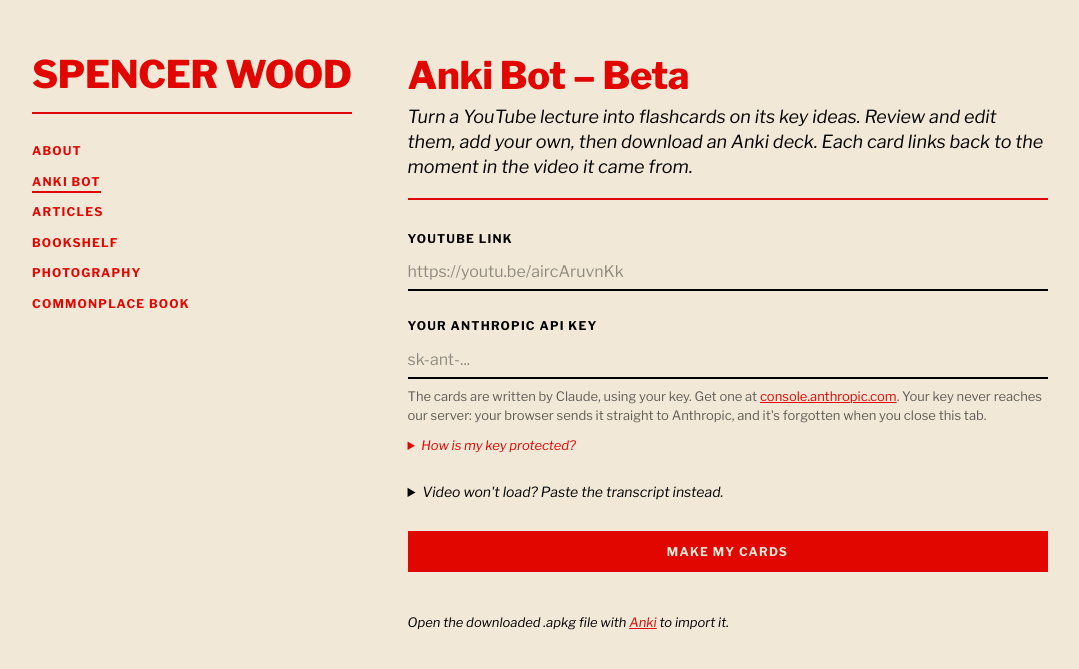
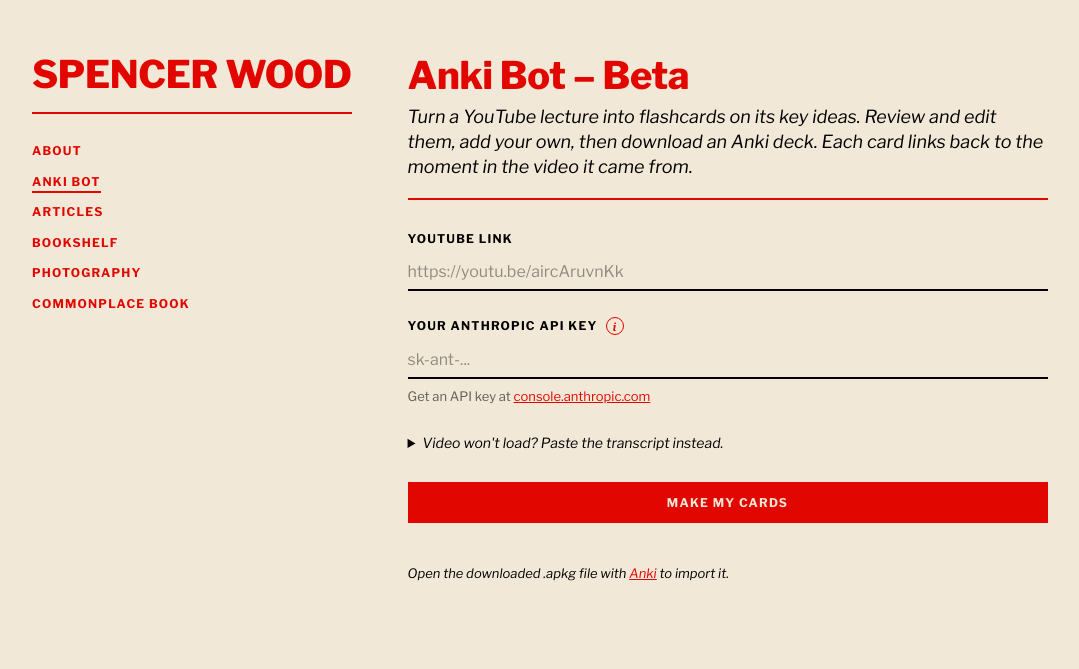
Before and after one commit to spencerwood1031/anki-bot, a Flask app: page / in a window 1280 px wide. Shown: the top 669 px of the page, without its empty margins (36-1115 px from the left). Run offline with Flask 3, Linux system fonts and the light colour scheme.

Commit message:
API key box: circled (i) info button, one-line hint (#34)
* Key safety: only the page's own script may run, https only, key explainer

- The browser now runs only the page's own script (matched by its hash), so
  injected code can't read a visitor's API key. Before, any inline script ran.
- Strict-Transport-Security: the site is always loaded over https.
- The page refuses to send anything that looks like a key to our server
  (for a visitor who pastes it into the wrong box).
- "How is my key protected?" explainer under the API key box.
- Tests for each of the above.

Co-Authored-By: Claude Fable 5.2 <noreply@anthropic.com>
Claude-Session: https://claude.ai/code/session_01Bye6LsXYj8WWSwomk6Cxhj

* Key explainer: circled (i) button next to the API key label

Replaces the "How is my key protected?" text link with a small circled i.
Clicking it shows or hides the same explanation below the key box.

Co-Authored-By: Claude Opus 5.5 <noreply@anthropic.com>
Claude-Session: https://claude.ai/code/session_01Bye6LsXYj8WWSwomk6Cxhj

* API key box: the hint is just "Get an API key at console.anthropic.com"

The rest of the old hint already lives in the (i) panel; "The cards are
written by Claude, using your key" moves there too.

Co-Authored-By: Claude Opus 5.5 <noreply@anthropic.com>
Claude-Session: https://claude.ai/code/session_01Bye6LsXYj8WWSwomk6Cxhj

---------

Co-authored-by: Claude Fable 5.2 <noreply@anthropic.com>

```diff
--- a/templates/index.html
+++ b/templates/index.html
@@ -81,6 +81,18 @@
     .field { margin-bottom: 26px; }
     details { margin-bottom: 28px; }
     summary { cursor: pointer; font-size: 14px; font-style: italic; }
+    .label-row { display: flex; align-items: center; gap: 8px; margin: 0 0 6px; }
+    .label-row .label { margin: 0; }
+    button.info-btn {
+      width: 18px; height: 18px; padding: 0; border: 1.5px solid var(--red); border-radius: 50%;
+      font: italic 700 11px/1 Georgia, serif; letter-spacing: 0; text-transform: none;
+      display: inline-flex; align-items: center; justify-content: center; flex: none;
+    }
+    button.info-btn[aria-expanded="true"] { background: var(--red); color: var(--paper); }
+    .key-info-panel { margin: 12px 0 0; padding: 4px 0 4px 16px; border-left: 2px solid var(--soft); font-size: 13px; line-height: 1.5; }
+    .key-info-panel .key-info-title { font-weight: 700; }
+    .key-info-panel ul { margin: 6px 0 0 18px; }
+    .key-info-panel li, .key-info-panel p { margin-top: 6px; }
     details.key-info { margin: 10px 0 0; font-size: 13px; line-height: 1.5; }
     details.key-info summary { font-size: 13px; color: var(--red); }
     details.key-info ul { margin: 10px 0 0 18px; }
@@ -176,16 +188,18 @@
     </div>
 
     <div class="field">
-      <label class="label" for="api-key">Your Anthropic API key</label>
+      <div class="label-row">
+        <label class="label" for="api-key">Your Anthropic API key</label>
+        <button type="button" id="key-info-button" class="info-btn" aria-expanded="false" aria-controls="key-info" aria-label="How is my key protected?" title="How is my key protected?">i</button>
+      </div>
       <input id="api-key" type="password" required autocomplete="off" placeholder="sk-ant-...">
       <p class="hint">
-        The cards are written by Claude, using your key. Get one at
-        <a href="https://console.anthropic.com/settings/keys" target="_blank" rel="noopener">console.anthropic.com</a>.
-        Your key never reaches our server: your browser sends it straight to Anthropic,
-        and it's forgotten when you close this tab.
+        Get an API key at
+        <a href="https://console.anthropic.com/settings/keys" target="_blank" rel="noopener">console.anthropic.com</a>
       </p>
-      <details class="key-info">
-        <summary>How is my key protected?</summary>
+      <div id="key-info" class="key-info-panel" hidden>
+        <p class="key-info-title">How is my key protected?</p>
+        <p>The cards are written by Claude, using your key.</p>
         <ul>
           <li><b>It never reaches this website's server.</b> Your browser sends it straight to Anthropic (api.anthropic.com), the company that makes Claude, and nowhere else.</li>
           <li><b>It isn't saved anywhere.</b> No cookies, no browser storage, no database, no logs. Close or reload this tab and it's gone.</li>
@@ -193,7 +207,7 @@
           <li><b>You can check.</b> Open your browser's developer tools (Network tab) while making a deck: the key appears only in requests to api.anthropic.com.</li>
         </ul>
         <p>To be extra safe, make a new key just for this site, set a spending limit in the Anthropic console, and delete the key when you're done.</p>
-      </details>
+      </div>
     </div>
 
     <details>
@@ -386,6 +400,14 @@
   }
 
   // ---------------- Step 1: make the cards ----------------
+
+  // The (i) button next to the API key box shows or hides how the key is protected.
+  $("key-info-button").addEventListener("click", () => {
+    const button = $("key-info-button");
+    const open = button.getAttribute("aria-expanded") !== "true";
+    button.setAttribute("aria-expanded", String(open));
+    $("key-info").hidden = !open;
+  });
 
   $("deck-form").addEventListener("submit", async (event) => {
     event.preventDefault();
```
